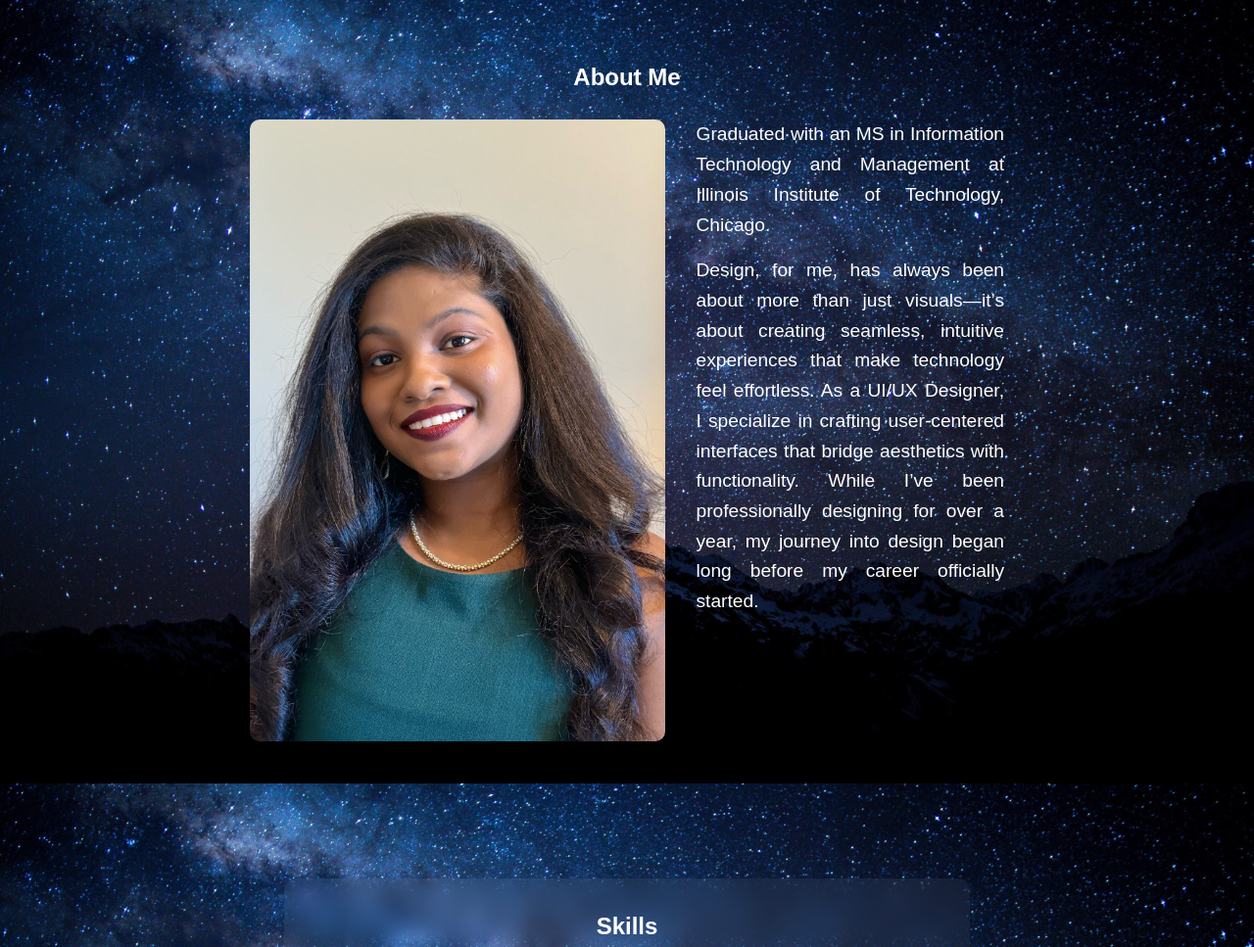
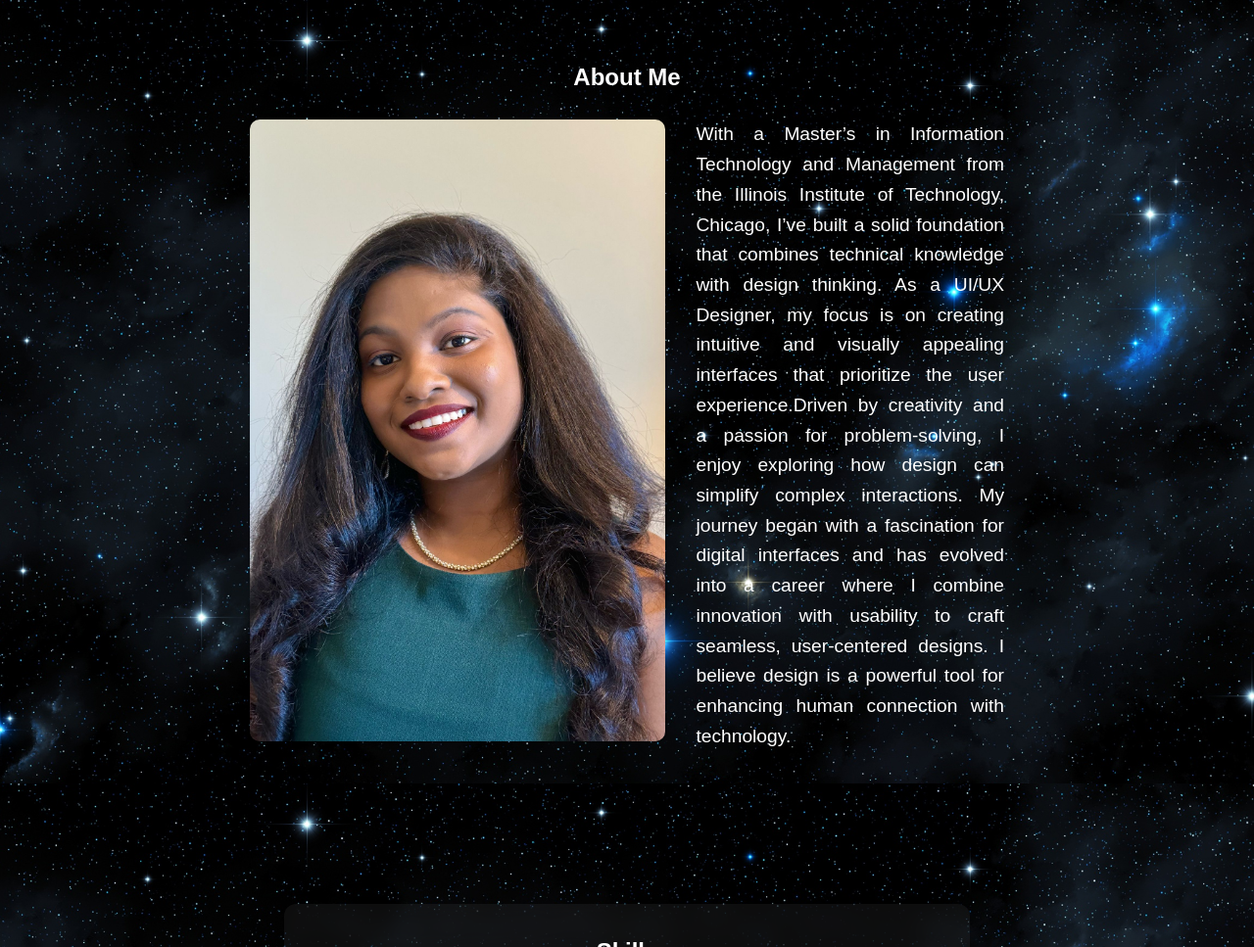
Before and after one commit to shanjusha12/shanjusha12.github.io, a plain HTML site: page index.html in a window 1280 px wide. Shown: the part 800-1767 px from the top of the page at 98% size. Drawn offline with nearby package versions, Linux system fonts and the light colour scheme; a web font is replaced by a local one.

Commit message:
Add files via upload

```diff
--- a/index.html
+++ b/index.html
@@ -41,8 +41,7 @@
             <div class="about-content">
                 <img src="shanju.jpeg" alt="UI/UX Design" class="section-image">
                 <div class="about-text">
-                    <p>Graduated with an MS in Information Technology and Management at Illinois Institute of Technology, Chicago.</p>
-                    <p>Design, for me, has always been about more than just visuals—it’s about creating seamless, intuitive experiences that make technology feel effortless. As a UI/UX Designer, I specialize in crafting user-centered interfaces that bridge aesthetics with functionality. While I’ve been professionally designing for over a year, my journey into design began long before my career officially started.</p>
+                    <p>With a Master’s in Information Technology and Management from the Illinois Institute of Technology, Chicago, I’ve built a solid foundation that combines technical knowledge with design thinking. As a UI/UX Designer, my focus is on creating intuitive and visually appealing interfaces that prioritize the user experience.Driven by creativity and a passion for problem-solving, I enjoy exploring how design can simplify complex interactions. My journey began with a fascination for digital interfaces and has evolved into a career where I combine innovation with usability to craft seamless, user-centered designs. I believe design is a powerful tool for enhancing human connection with technology.</p>
                 </div>
             </div>
         </section>
--- a/styles.css
+++ b/styles.css
@@ -12,7 +12,7 @@
 /* Body Styling - Live Background */
 body {
     overflow-x: hidden;
-    background: url('5200512.jpg') no-repeat center center fixed;
+    background: url('stars-galaxy.jpg') no-repeat center center fixed;
     background-size: cover;
     color: white;
     line-height: 1.6;
```
Also changed, not shown: stars black.jpg (added), stars-galaxy.jpg (added).
